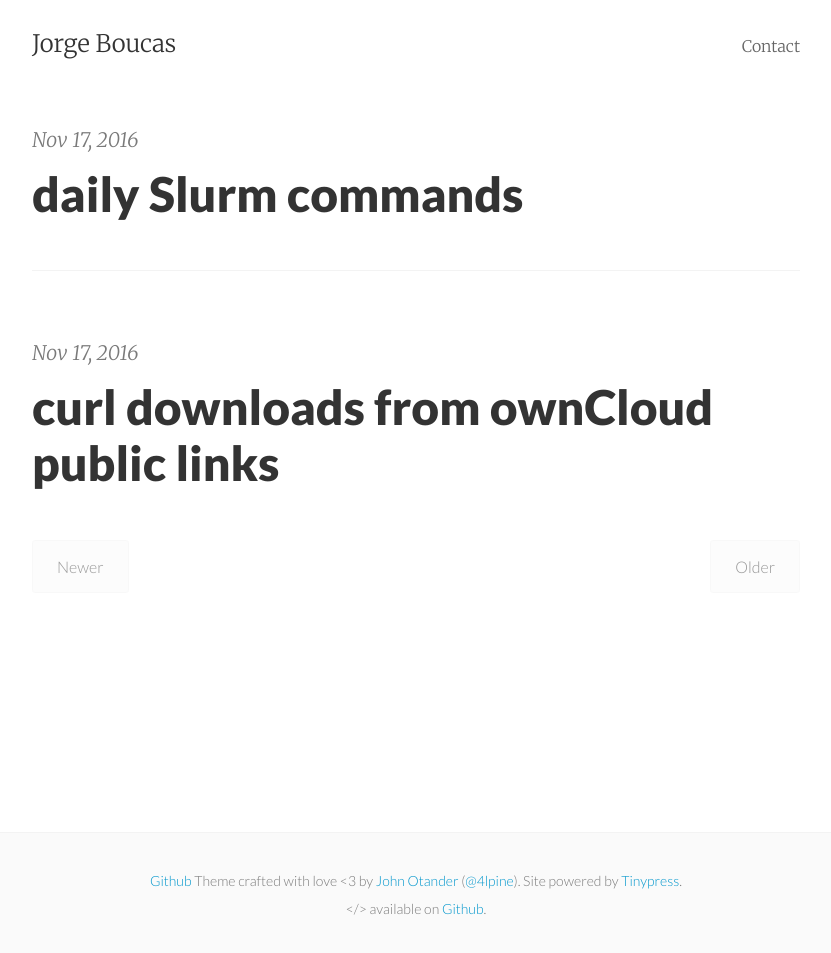
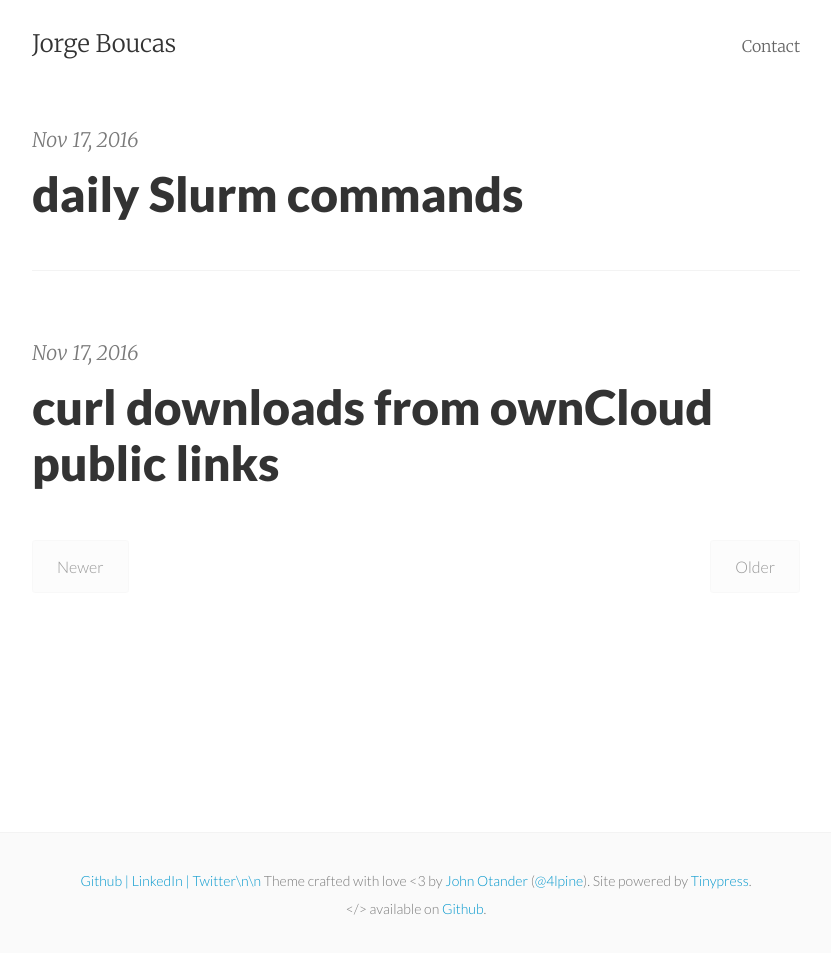
Before and after one commit to jorgeboucas/jorgeboucas.github.io, a Jekyll site: the page built from index.html, in a window 1280 px wide. Shown: the whole page, without its empty margins (224-1055 px from the left). Built offline with Jekyll 4.4.1, drawn with Linux system fonts in a browser that asks for light colours; the list of posts is cut into pages by our own code.

Commit message:
Update footer.html

```diff
--- a/_includes/footer.html
+++ b/_includes/footer.html
@@ -3,7 +3,7 @@
     <div class="measure mt1 center">
       <small>
         <a href="https://github.com/jorgeboucas"><i class="fa fa-github fa-fw fa-3x"></i></a>
-        <a href="https://github.com/jorgeboucas">Github</a>
+        <a href="https://github.com/jorgeboucas">Github | </a><a href="https://de.linkedin.com/in/jboucas">LinkedIn | </a><a href="https://twitter.com/jorgeboucas">Twitter\n\n</a>
         Theme crafted with love &lt;3 by <a href="http://johnotander.com">John Otander</a> (<a href="https://twitter.com/4lpine">@4lpine</a>). Site powered by <a href="https://tinypress.co/">Tinypress</a>.<br>
         &lt;/&gt; available on <a href="https://github.com/johnotander/pixyll.git">Github</a>.
       </small>
```
